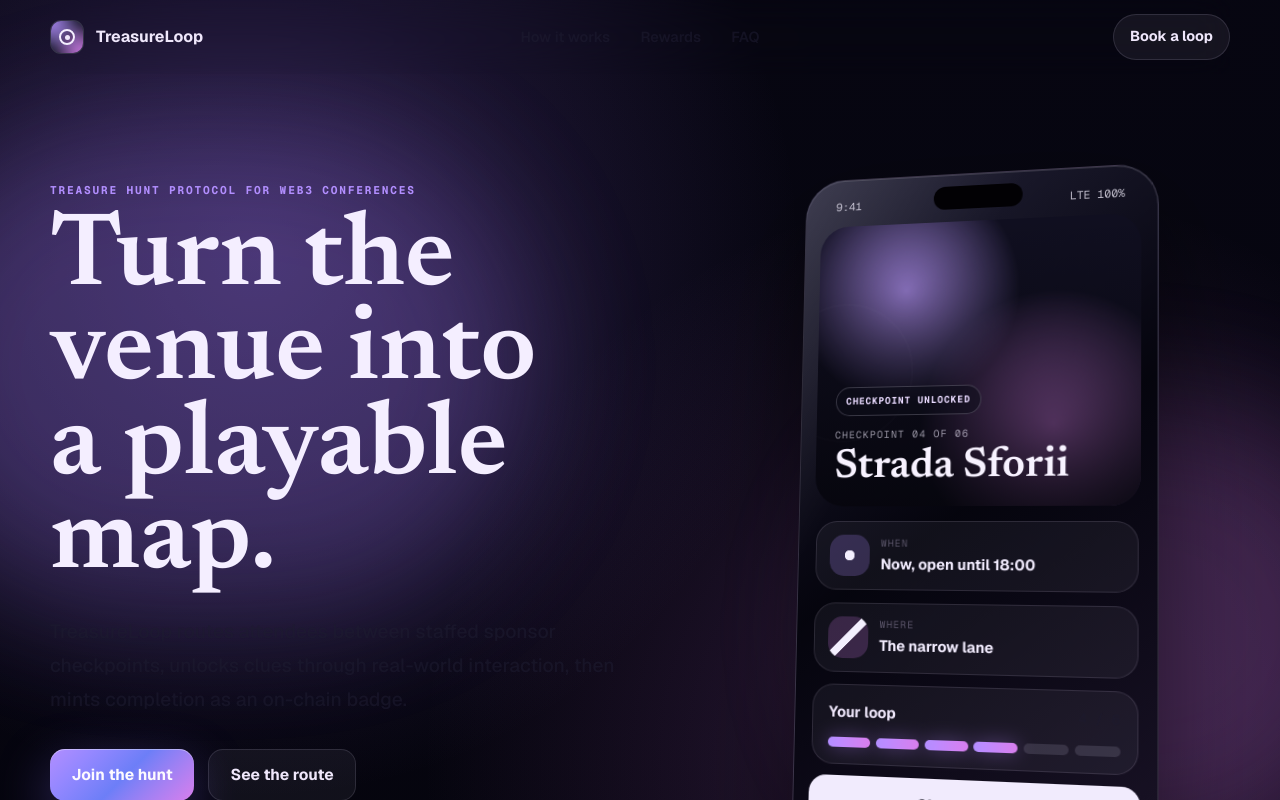
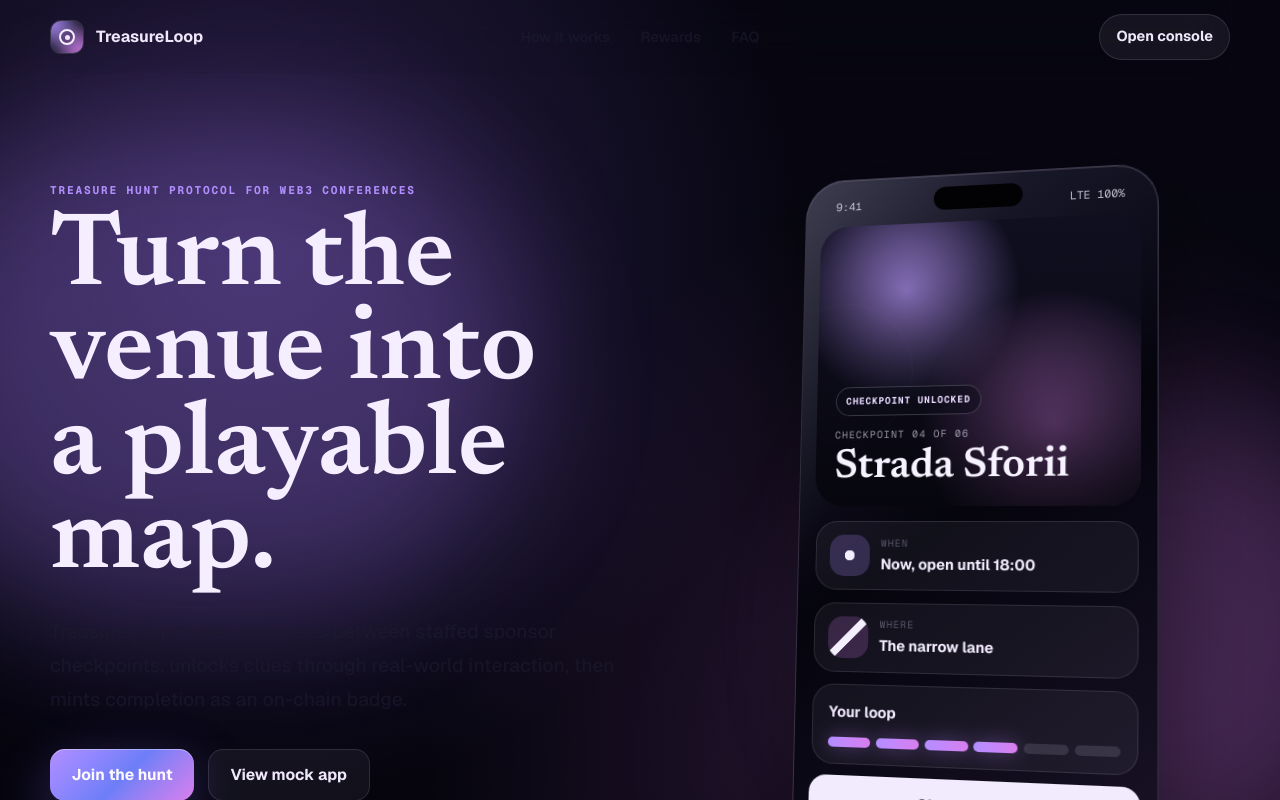
Before and after one commit to in-th3-l00p/treasure.loop, a Next.js app in the folder webapp/: page / in a window 1280 px wide. Shown: the top 800 px of the page. Built offline with nearby package versions, Linux system fonts and the light colour scheme.

Commit message:
Link landing to mock app

```diff
--- a/webapp/app/page.tsx
+++ b/webapp/app/page.tsx
@@ -1,5 +1,6 @@
 "use client";
 
+import Link from "next/link";
 import { useEffect, useState } from "react";
 
 const checkpoints = [
@@ -160,9 +161,9 @@
           <a href="#rewards">Rewards</a>
           <a href="#faq">FAQ</a>
         </nav>
-        <a className="header-cta" href="mailto:hello@intheloop.ro">
-          Book a loop
-        </a>
+        <Link className="header-cta" href="/login">
+          Open console
+        </Link>
       </header>
 
       <section className="hero" id="top">
@@ -179,12 +180,12 @@
             as an on-chain badge.
           </p>
           <div className="hero-actions">
-            <a className="primary-action" href="mailto:hello@intheloop.ro">
+            <Link className="primary-action" href="/login">
               Join the hunt
-            </a>
-            <a className="secondary-action" href="#how">
-              See the route
-            </a>
+            </Link>
+            <Link className="secondary-action" href="/app">
+              View mock app
+            </Link>
           </div>
           <div className="signal-row" aria-label="Product highlights">
             <span>No gas friction</span>
@@ -262,9 +263,9 @@
           Configure the graph, place the checkpoints, and let the crowd chase
           the route from booth to booth.
         </p>
-        <a className="primary-action" href="mailto:hello@intheloop.ro">
+        <Link className="primary-action" href="/login">
           Start a deployment
-        </a>
+        </Link>
       </section>
 
       <footer className="footer">
```
